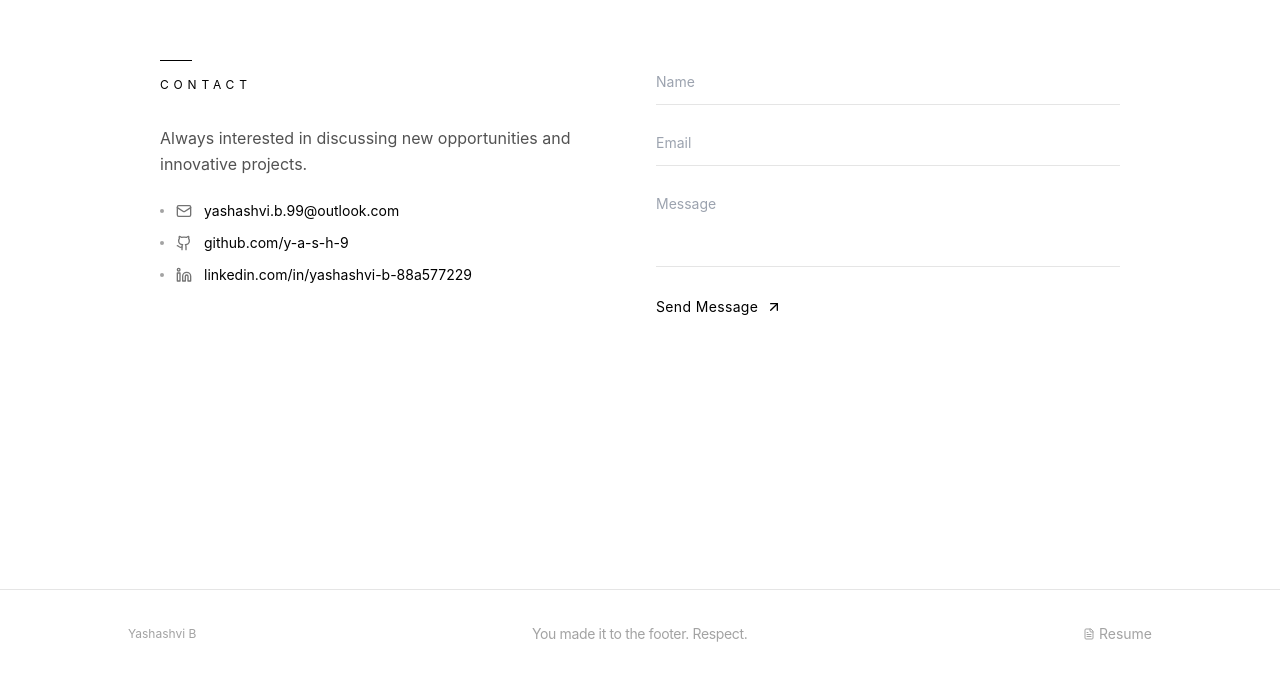
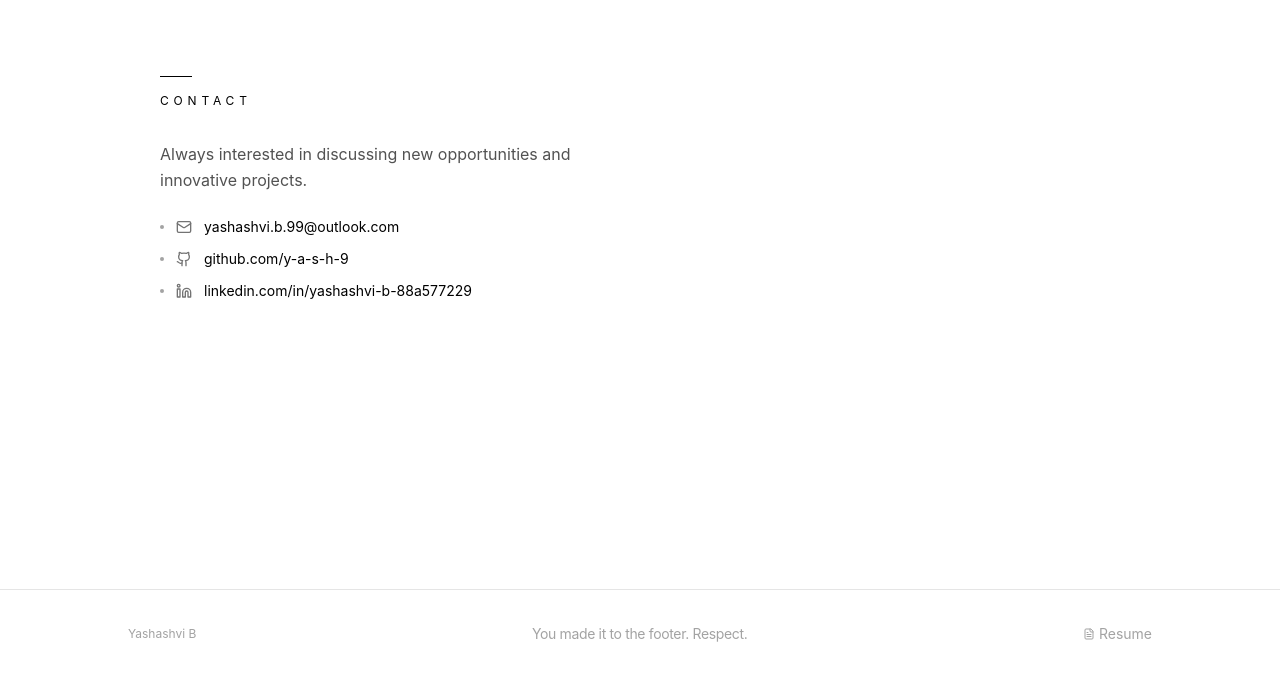
Before and after one commit to y-a-s-h-9/yashashvi, a React (Vite) app: page / in a window 1280 px wide. Shown: the part 4998-5676 px from the top of the page. Built offline with nearby package versions, Linux system fonts and the light colour scheme.

Commit message:
Update site

```diff
--- a/src/components/folio.tsx
+++ b/src/components/folio.tsx
@@ -1092,7 +1092,7 @@ const footerMessages = [
                   </div>
                 </div>
               </div>
-
+{/*
            <div
   className={`col-span-12 md:col-span-6 transition-all duration-700 delay-400 ${
     isVisible.contact ? 'opacity-100 translate-x-0' : 'opacity-0 translate-x-4'
@@ -1113,16 +1113,13 @@ const footerMessages = [
 
 
           try {
-            await fetch(
-              'https://script.google.com/macros/s/AKfycbzkiPCMWG6uP4rLgEMxkRovGB1aGL57vzgW5HinvxDnvt0h3dLkyzEfRZB9YvaMlfulDg/exec',
-              {
-                method: 'POST',
-                // mode: 'no-cors',
-
-
-                body: JSON.stringify({ timestamp ,name, email, message }),
-              }
-            );
+           await fetch('https://script.google.com/macros/s/AKfycbzstPv3Oq05zzbbLv_TN1_Dev4f7DWHUTSP6G6AvtHecyhsweofAS5GXcZYcy_wNoU3/exec', {
+  method: 'POST',
+  headers: {
+    'Content-Type': 'application/json',
+  },
+  body: JSON.stringify({ timestamp, name, email, message }),
+});
           form.reset();
   setMessageSent(true);
 } catch {
@@ -1191,7 +1188,7 @@ const footerMessages = [
 </button>
     </form>
                 </div>
-              </div>
+              </div> */}
             </div>
           </div>
         </section>
```
